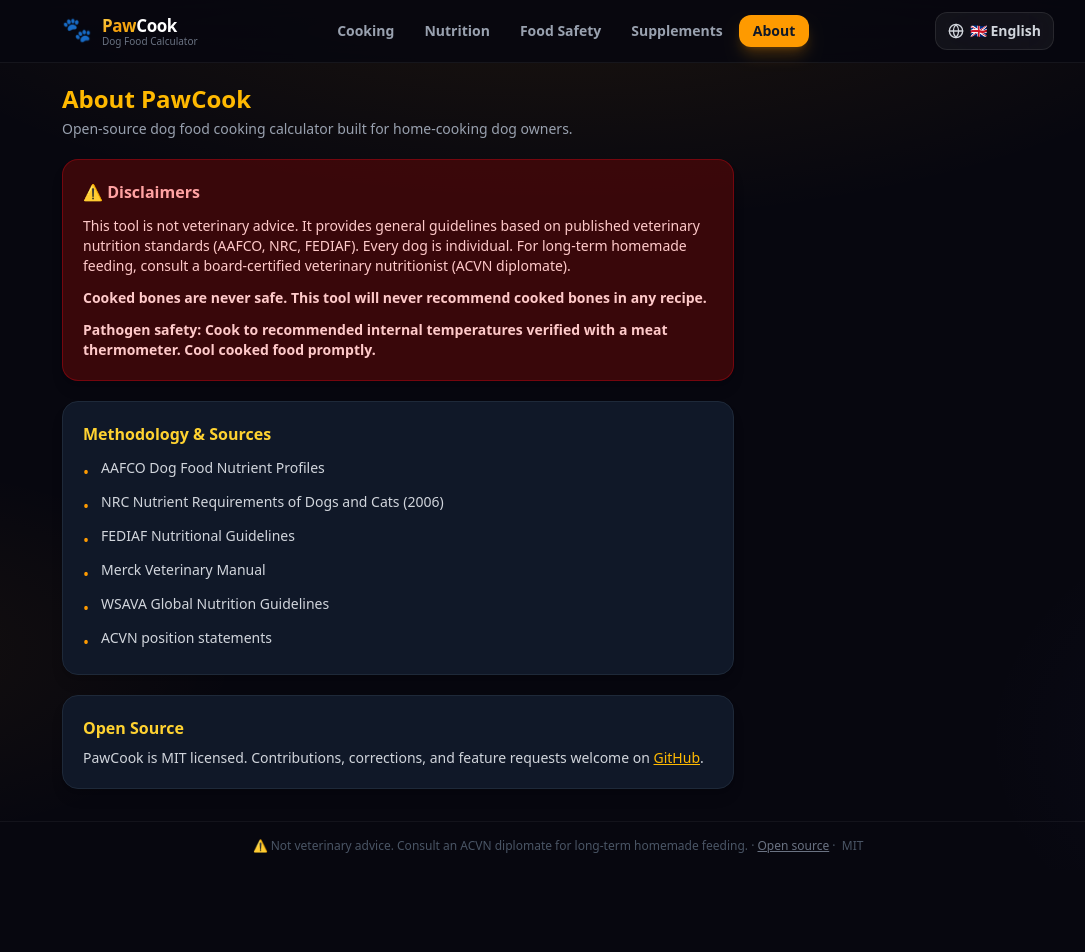
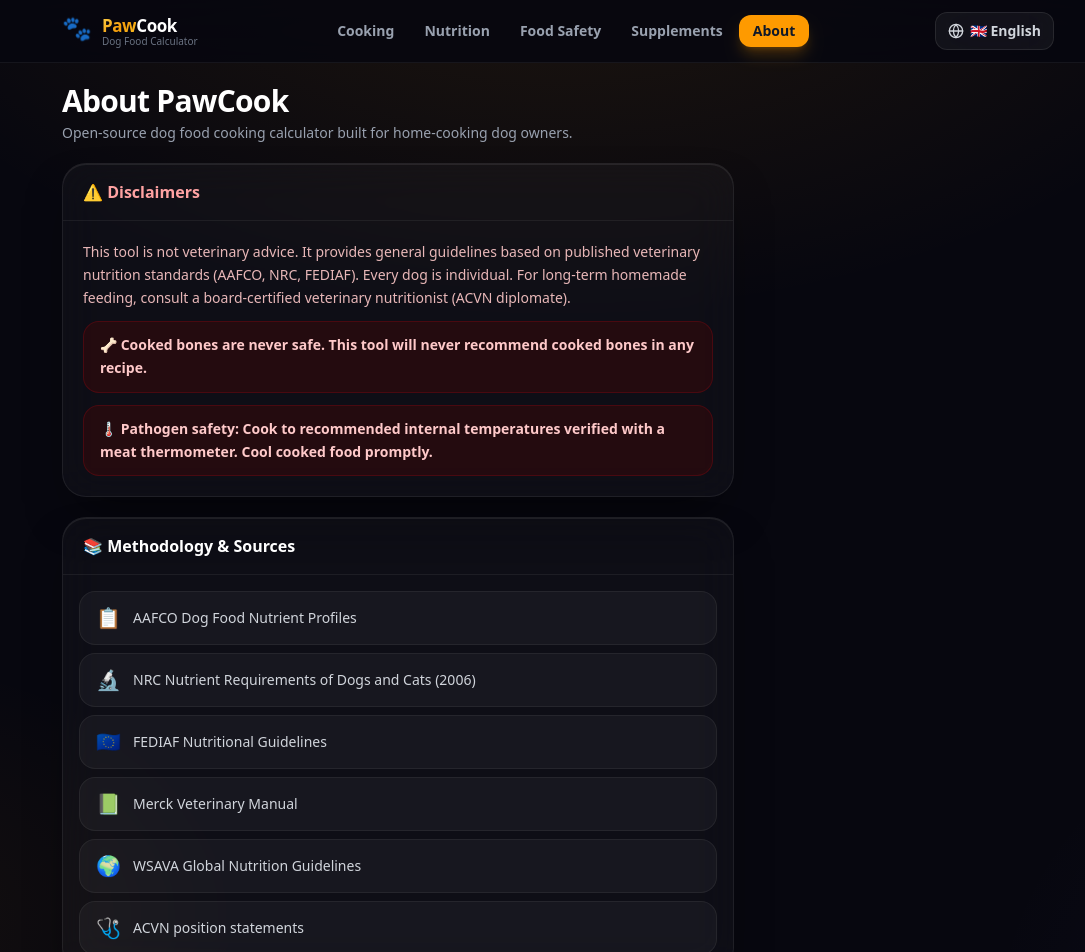
Before and after one commit to SirAllap/pawcook, a React (Vite) app in the folder apps/web/: page /about in a window 1280 px wide. Shown: the top 952 px of the page, without its empty margins (82-1167 px from the left). Before the commit the page ends 870 px from the top, so only its background shows below. Built offline with nearby package versions, Linux system fonts and the light colour scheme.

Commit message:
redesign: modern glassmorphism UI, floating nav, animations, fix CI lint

```diff
--- a/apps/web/src/pages/About.tsx
+++ b/apps/web/src/pages/About.tsx
@@ -1,54 +1,79 @@
 import { useTranslation } from 'react-i18next';
 
 const SOURCES = [
-  'AAFCO Dog Food Nutrient Profiles',
-  'NRC Nutrient Requirements of Dogs and Cats (2006)',
-  'FEDIAF Nutritional Guidelines',
-  'Merck Veterinary Manual',
-  'WSAVA Global Nutrition Guidelines',
-  'ACVN position statements',
+  { label: 'AAFCO Dog Food Nutrient Profiles',             icon: '📋' },
+  { label: 'NRC Nutrient Requirements of Dogs and Cats (2006)', icon: '🔬' },
+  { label: 'FEDIAF Nutritional Guidelines',                icon: '🇪🇺' },
+  { label: 'Merck Veterinary Manual',                      icon: '📗' },
+  { label: 'WSAVA Global Nutrition Guidelines',            icon: '🌍' },
+  { label: 'ACVN position statements',                     icon: '🩺' },
 ];
+
+const GITHUB_SVG = (
+  <svg className="w-4 h-4" fill="currentColor" viewBox="0 0 24 24">
+    <path d="M12 0C5.37 0 0 5.37 0 12c0 5.3 3.44 9.8 8.2 11.39.6.11.82-.26.82-.58v-2.03c-3.34.72-4.04-1.61-4.04-1.61-.54-1.38-1.33-1.75-1.33-1.75-1.09-.74.08-.73.08-.73 1.2.09 1.84 1.24 1.84 1.24 1.07 1.83 2.8 1.3 3.49 1 .11-.78.42-1.3.76-1.6-2.67-.3-5.47-1.33-5.47-5.93 0-1.31.47-2.38 1.24-3.22-.13-.3-.54-1.52.12-3.17 0 0 1.01-.32 3.3 1.23a11.5 11.5 0 0 1 3-.4c1.02 0 2.04.13 3 .4 2.28-1.55 3.29-1.23 3.29-1.23.66 1.65.25 2.87.12 3.17.77.84 1.24 1.91 1.24 3.22 0 4.61-2.81 5.62-5.49 5.92.43.37.81 1.1.81 2.22v3.29c0 .32.22.7.83.58C20.57 21.8 24 17.3 24 12c0-6.63-5.37-12-12-12z"/>
+  </svg>
+);
 
 export default function About() {
   const { t } = useTranslation();
 
   return (
-    <div className="max-w-2xl space-y-5">
-      <div>
-        <h1 className="text-2xl font-bold text-amber-400 mb-1">{t('about.title')}</h1>
+    <div className="space-y-5 max-w-2xl">
+      <div className="animate-fade-in-up">
+        <h1 className="text-3xl font-black text-white mb-1 tracking-tight">{t('about.title')}</h1>
         <p className="text-gray-400 text-sm">{t('about.subtitle')}</p>
       </div>
 
-      <div className="bg-red-950/80 border border-red-800/60 rounded-2xl p-5 space-y-3 shadow-lg">
-        <h2 className="font-bold text-red-300 text-base">⚠️ {t('about.disclaimers')}</h2>
-        <p className="text-sm text-red-200">{t('about.notVetAdvice')}</p>
-        <p className="text-sm text-red-200"><strong>{t('about.noBones')}</strong></p>
-        <p className="text-sm text-red-200"><strong>{t('about.pathogen')}</strong></p>
+      {/* Disclaimer */}
+      <div className="glass-card rounded-3xl overflow-hidden border-l-[3px] border-red-500/60 animate-fade-in-up delay-100">
+        <div className="px-5 py-4 border-b border-white/[0.06]">
+          <h2 className="font-black text-red-300 text-base">⚠️ {t('about.disclaimers')}</h2>
+        </div>
+        <div className="p-5 space-y-3">
+          <p className="text-sm text-red-200/90 leading-relaxed">{t('about.notVetAdvice')}</p>
+          <div className="bg-red-950/40 border border-red-800/30 rounded-2xl px-4 py-3">
+            <p className="text-sm text-red-200 font-bold leading-relaxed">🦴 {t('about.noBones')}</p>
+          </div>
+          <div className="bg-red-950/40 border border-red-800/30 rounded-2xl px-4 py-3">
+            <p className="text-sm text-red-200 font-bold leading-relaxed">🌡️ {t('about.pathogen')}</p>
+          </div>
+        </div>
       </div>
 
-      <div className="bg-gray-900 border border-gray-800 rounded-2xl p-5 space-y-3 shadow-lg">
-        <h2 className="font-bold text-amber-300 text-base">{t('about.methodology')}</h2>
-        <div className="space-y-2">
-          {SOURCES.map(s => (
-            <div key={s} className="flex gap-3 items-start">
-              <span className="text-amber-500 shrink-0 mt-0.5">•</span>
-              <p className="text-sm text-gray-300">{s}</p>
+      {/* Methodology */}
+      <div className="glass-card rounded-3xl overflow-hidden animate-fade-in-up delay-200">
+        <div className="px-5 py-4 border-b border-white/[0.06]">
+          <h2 className="font-black text-white text-base">📚 {t('about.methodology')}</h2>
+        </div>
+        <div className="p-4 space-y-2">
+          {SOURCES.map(({ label, icon }, i) => (
+            <div key={label}
+              className="bg-white/[0.04] border border-white/[0.06] rounded-2xl px-4 py-3 flex gap-3 items-center animate-slide-up"
+              style={{ animationDelay: `${200 + i * 50}ms` }}>
+              <span className="text-xl shrink-0">{icon}</span>
+              <p className="text-sm text-gray-300 font-medium">{label}</p>
             </div>
           ))}
         </div>
       </div>
 
-      <div className="bg-gray-900 border border-gray-800 rounded-2xl p-5 shadow-lg">
-        <h2 className="font-bold text-amber-300 text-base mb-2">{t('about.openSource')}</h2>
-        <p className="text-sm text-gray-300">
+      {/* Open source */}
+      <div className="glass-card rounded-3xl p-5 animate-fade-in-up delay-400">
+        <h2 className="font-black text-white text-base mb-3">⭐ {t('about.openSource')}</h2>
+        <p className="text-sm text-gray-300 leading-relaxed mb-4">
           {t('about.openSourceText')}{' '}
-          <a
-            href="https://github.com/SirAllap/pawcook"
-            className="text-amber-400 underline hover:text-amber-300 transition-colors"
-          >
+          <a href="https://github.com/SirAllap/pawcook" target="_blank" rel="noopener noreferrer"
+            className="text-amber-400 hover:text-amber-300 font-bold transition-colors underline">
             {t('about.github')}
           </a>.
         </p>
+        <a href="https://github.com/SirAllap/pawcook" target="_blank" rel="noopener noreferrer"
+          className="inline-flex items-center gap-2 glass px-4 py-2.5 rounded-xl text-sm font-bold
+                     text-gray-200 hover:text-white transition-all hover:bg-white/[0.08] active:scale-95">
+          {GITHUB_SVG}
+          GitHub
+        </a>
       </div>
     </div>
   );
```
